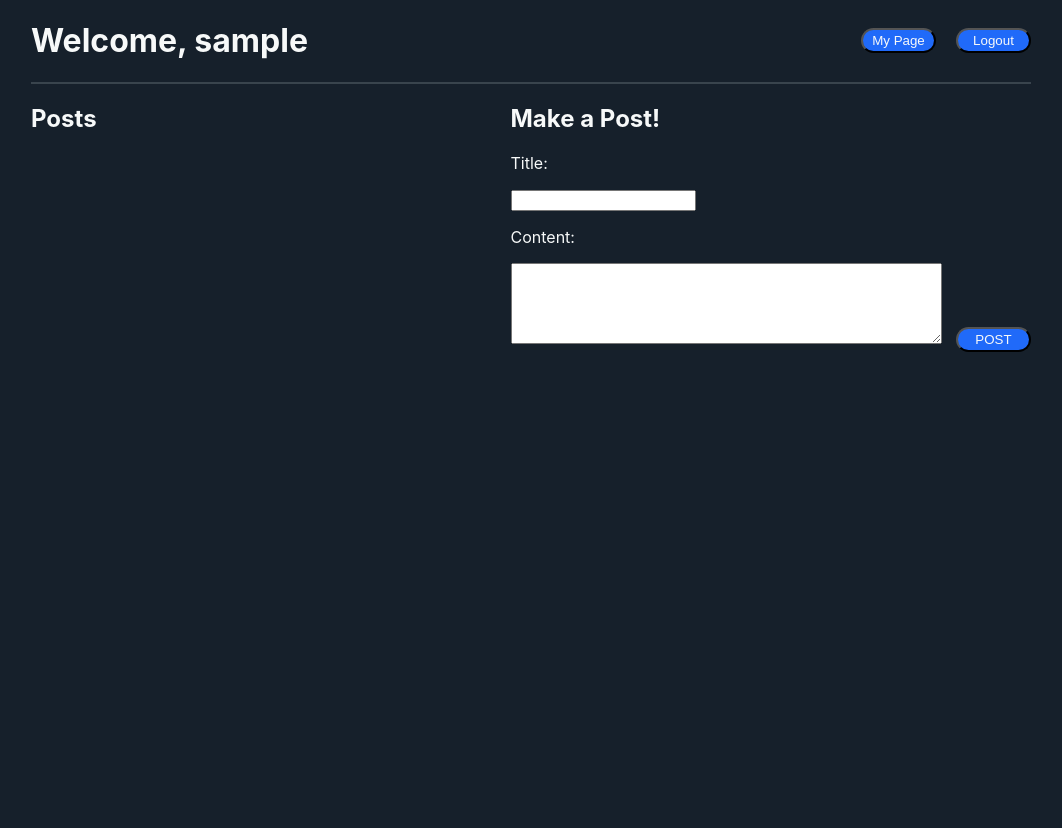
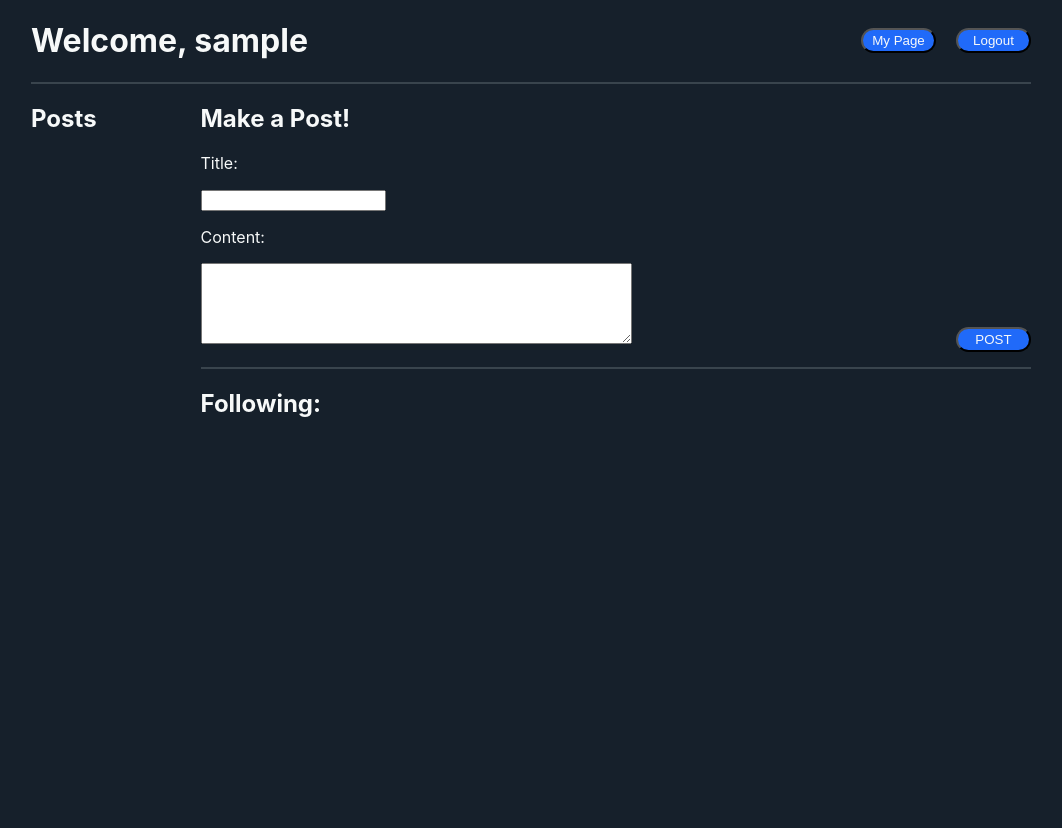
Before and after one commit to DelaurierDev/thritter_app, a Flask app: page /dashboard in a window 1280 px wide. Shown: the whole page, without its empty margins (109-1171 px from the left). Before the commit the page ends 352 px from the top, so only its background shows below. Run offline with Flask 3, Linux system fonts and the light colour scheme; the visitor is signed in with stand-in values (Sample User, id 1); data that the repository does not hold is empty.

Commit message:
More Styling

```diff
--- a/flask_app/static/style.css
+++ b/flask_app/static/style.css
@@ -84,3 +84,37 @@ button{
 a{
     margin-right: 10px;
 }
+
+.postbtn{
+    margin-left: 320px;
+    margin-top: 10px;
+}
+
+.posts{
+    height: 675px;
+    overflow-y: scroll;
+}
+
+.makeapost{
+    padding-bottom: 15px;
+    border-bottom: 2px solid #39444D;
+}
+
+/* width */
+::-webkit-scrollbar {
+    width: 12px;
+    }
+
+/* Track */
+::-webkit-scrollbar-track {
+    background: #888;
+    border-radius: 25px;
+    }
+
+/* Handle */
+::-webkit-scrollbar-thumb {
+    border: 1px solid black;
+    background: #39444D;
+    border-radius: 25px;
+
+    }
--- a/flask_app/templates/dashboard.html
+++ b/flask_app/templates/dashboard.html
@@ -22,6 +22,7 @@
     <div class="posting">
         <div>
             <h2>Posts</h2>
+            <div class="posts">
             {%for post in posts%}
             <div class ="post">
                 <div class = "posttop">
@@ -32,8 +33,11 @@
 
             </div>
             {%endfor%}
+            </div>
+
         </div>
         <div class="postright">
+            <div class="makeapost">
             <h2>Make a Post!</h2>
             {% with messages = get_flashed_messages() %}
             {% if messages %}
@@ -48,8 +52,13 @@
                     <p>Content:</p>
                     <textarea name="post_content" rows="5" cols="51">
                     </textarea>
-                    <button>POST</button>
+                    <button class = 'postbtn'>POST</button>
             </form>
+            </div>
+
+            <div>
+                <h2>Following: </h2>
+            </div>
         </div>
 
     </div>
```
